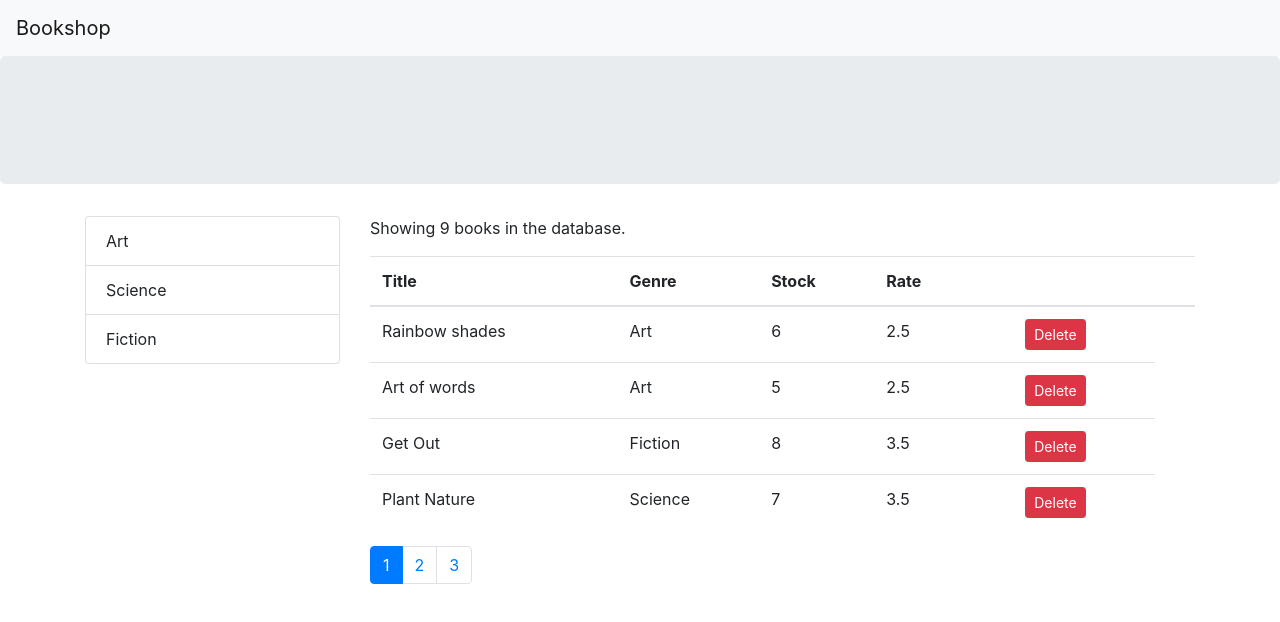
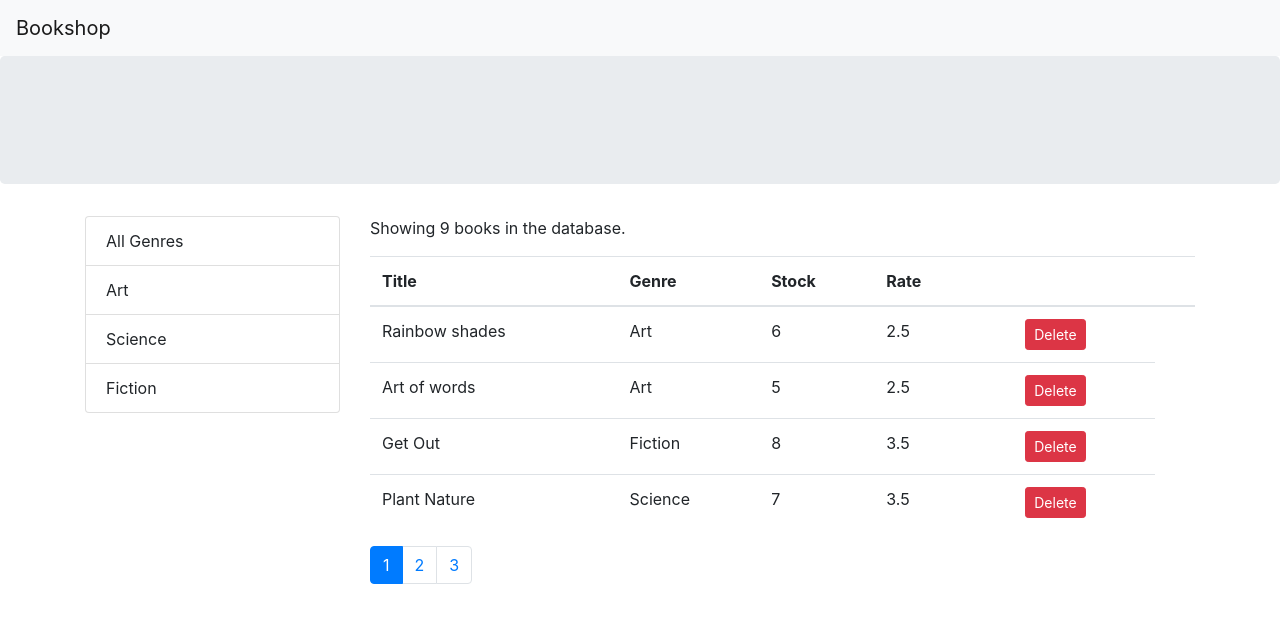
Before and after one commit to osmakins/Bookshop, a React (Create React App) app: page / in a window 1280 px wide. Shown: the top 622 px of the page. Built offline with nearby package versions, Linux system fonts and the light colour scheme; the HTML template or start-up script is replaced by a standard one.

Commit message:
All genres on sidebar

```diff
--- a/src/components/books.jsx
+++ b/src/components/books.jsx
@@ -16,7 +16,8 @@
   };
 
   componentDidMount() {
-    this.setState({ books: getBooks(), genres: getGenres() })
+    const genres = [{ name: 'All Genres' }, ...getGenres()]
+    this.setState({ books: getBooks(), genres })
   }
 
   handleDelete = (book) => {
@@ -37,7 +38,7 @@
   }
 
   handleGenreSelect = genre => {
-    this.setState({ selectedGenre: genre })
+    this.setState({ selectedGenre: genre, currentPage: 1 })
   };
 
   render() {
@@ -46,7 +47,7 @@
     if (count === 0)
       return <p>There are no books in the database.</p>;
 
-    const filtered = selectedGenre ? allBooks.filter(m => m.genre._id === selectedGenre._id) : allBooks;
+    const filtered = selectedGenre && selectedGenre._id ? allBooks.filter(m => m.genre._id === selectedGenre._id) : allBooks;
 
     const books = paginate(filtered, currentPage, pageSize)
 
```
